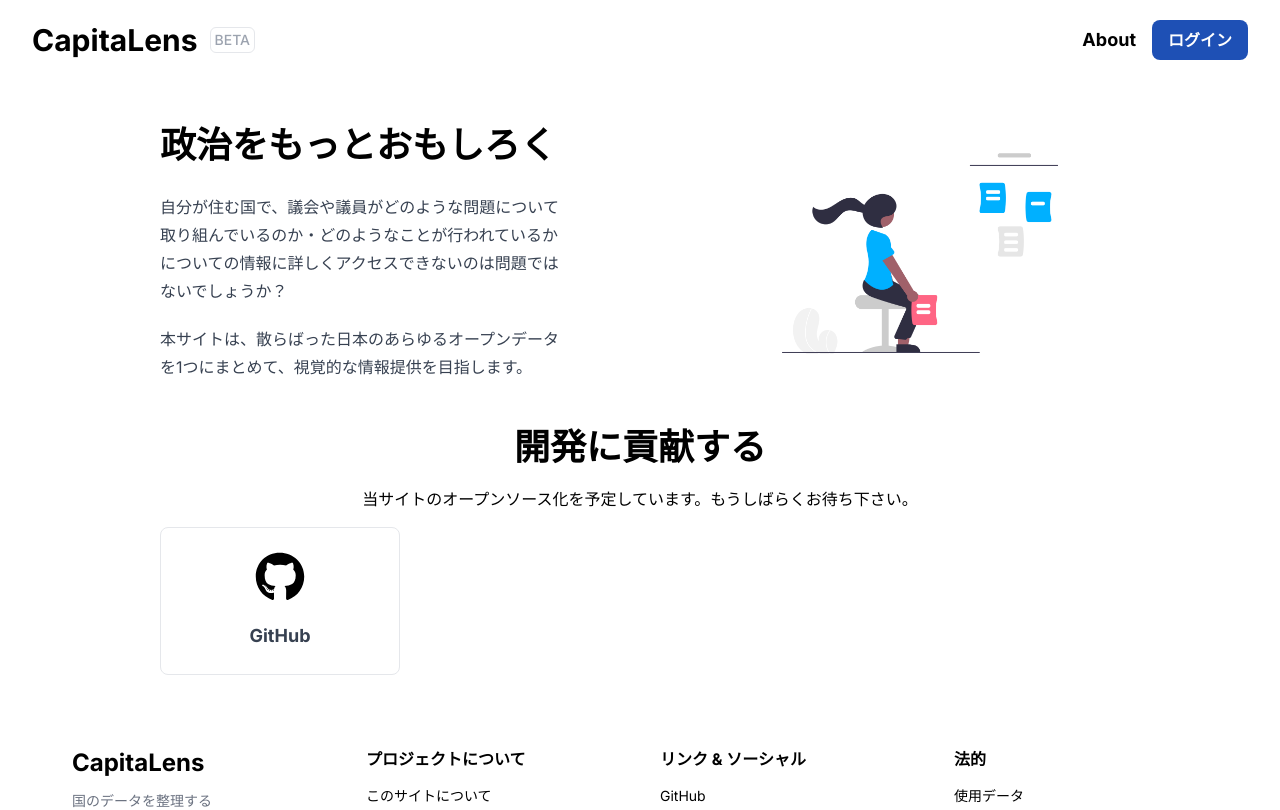
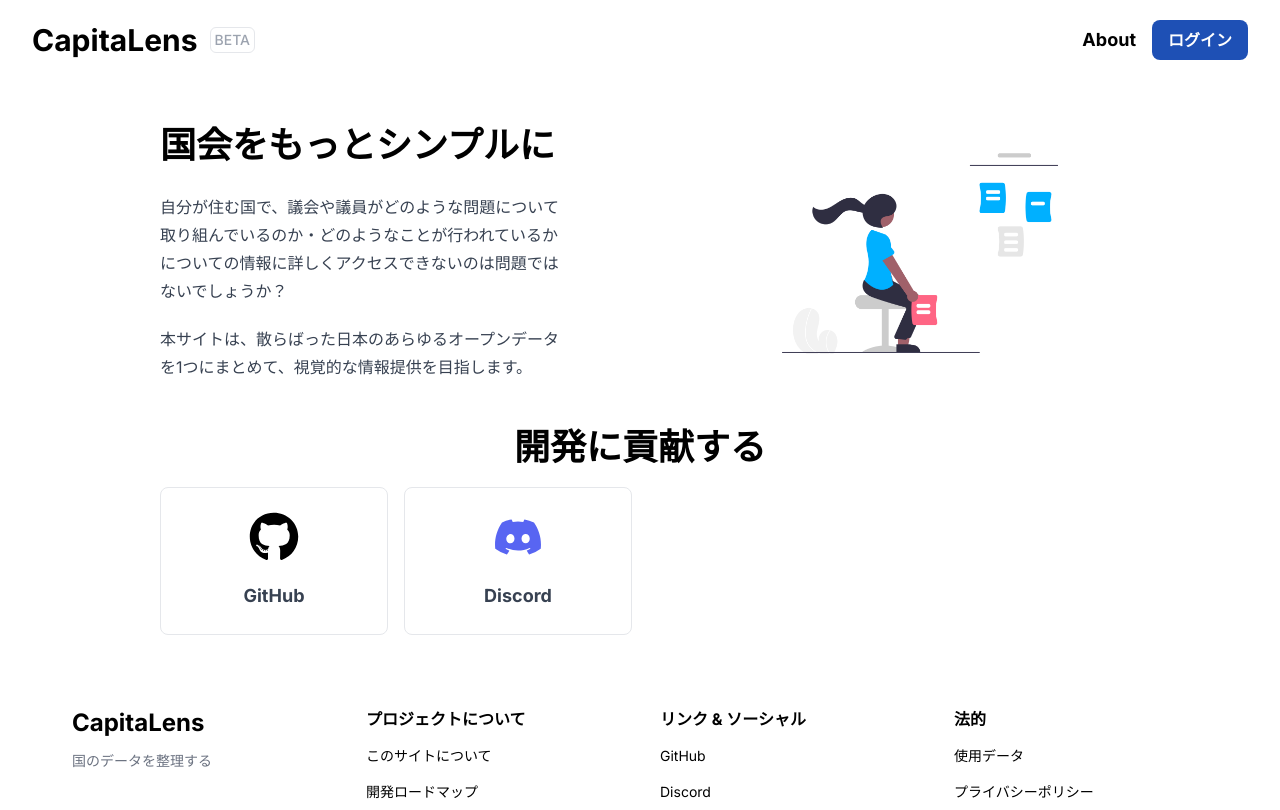
Before and after one commit to yutakobayashidev/capitalens, a Next.js app in the folder frontend/: page /about in a window 1280 px wide. Shown: the top 810 px of the page. Built offline with nearby package versions, Linux system fonts and the light colour scheme; no server answers.

Commit message:
💄 update

```diff
--- a/frontend/src/app/about/page.tsx
+++ b/frontend/src/app/about/page.tsx
@@ -1,6 +1,6 @@
 import type { Metadata } from "next";
 import Link from "next/link";
-import { FaGithub } from "react-icons/fa";
+import { FaGithub, FaDiscord } from "react-icons/fa";
 
 export const metadata: Metadata = {
   title: "このサイトについて",
@@ -14,7 +14,7 @@ export default async function Page() {
           <div className="block md:flex justify-between items-center">
             <div className="xl:w-5/12 h-auto overflow-hidden rounded-lg">
               <h1 className="font-bold text-center md:text-left mb-7 text-5xl md:text-4xl">
-                政治をもっとおもしろく
+                国会をもっとシンプルに
               </h1>
               <div className="prose">
                 <p>
@@ -39,18 +39,26 @@ export default async function Page() {
           <h2 className="text-4xl text-center font-bold mb-5">
             開発に貢献する
           </h2>
-          <p className="text-center mb-4">
-            当サイトのオープンソース化を予定しています。もうしばらくお待ち下さい。
-          </p>
-          <div className="grid grid-cols-2 md:grid-cols-4">
+          <div className="grid gap-4 grid-cols-2 md:grid-cols-4">
             <Link
-              href="https://github.com/yutakobayashidev/parliament-data"
-              className="rounded-lg hover:bg-gray-100 transition duration-500 border block text-center md:px-4 md:py-6 py-4 px-2"
+              href="https://github.com/yutakobayashidev/capitalens"
+              className="rounded-lg hover:bg-gray-100 transition duration-500 border block text-center md:px-2 md:py-6 py-4 px-2"
             >
               <div className="flex justify-center">
                 <FaGithub size={50} />
               </div>
               <div className="mt-5 text-gray-700 font-bold text-lg">GitHub</div>
+            </Link>
+            <Link
+              href="https://github.com/yutakobayashidev/capitalens"
+              className="rounded-lg hover:bg-gray-100 transition duration-500 border block text-center md:px-2 md:py-6 py-4 px-2"
+            >
+              <div className="flex justify-center">
+                <FaDiscord className="text-[#5865F2]" size={50} />
+              </div>
+              <div className="mt-5 text-gray-700 font-bold text-lg">
+                Discord
+              </div>
             </Link>
           </div>
         </div>
```
